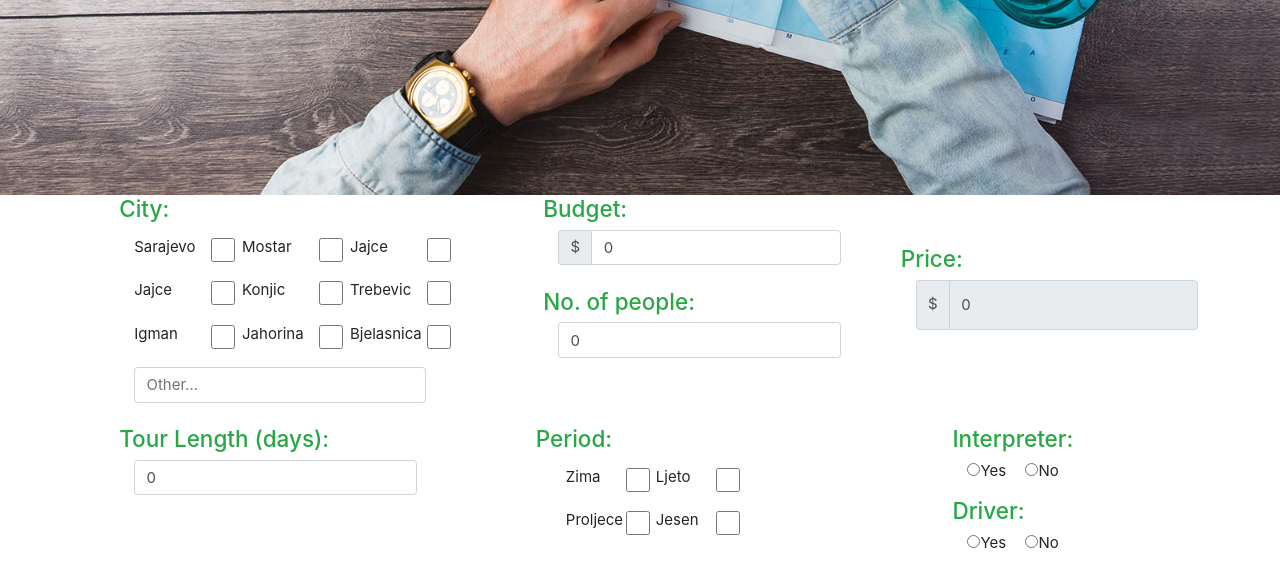
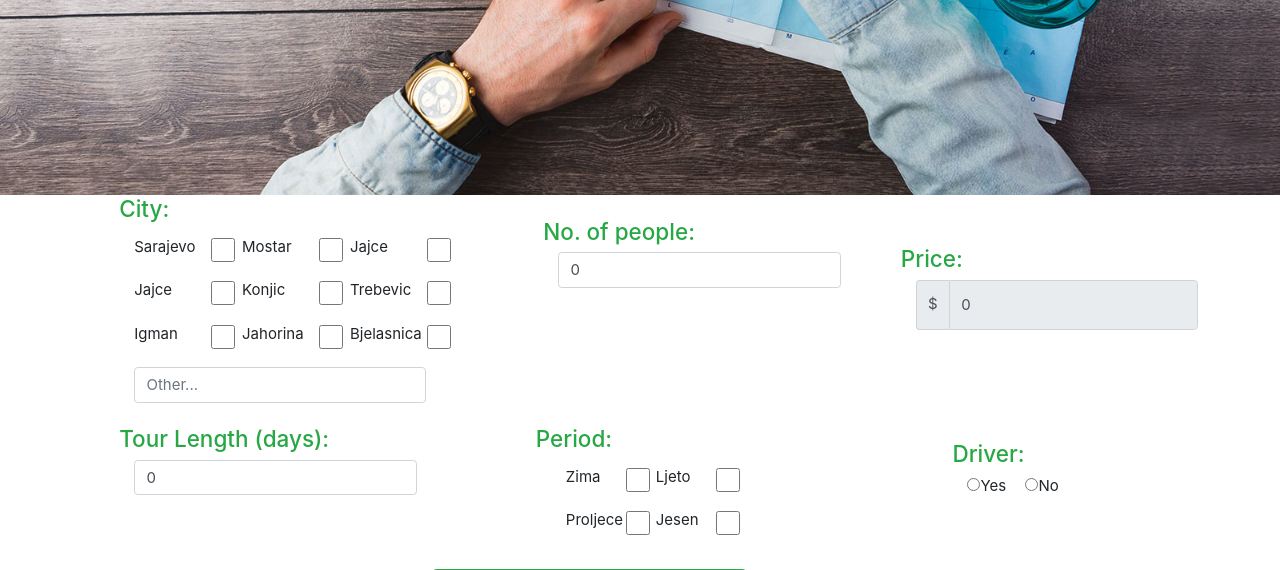
Before and after one commit to devAbu/btt, a PHP site: page /github/makeTour.php in a window 1280 px wide. Shown: the part 605-1175 px from the top of the page. Run offline with PHP 8.4, Linux system fonts and the light colour scheme; the visitor is signed in with stand-in values (Sample User, id 1); some libraries are stand-ins or nearby versions.

Commit message:
new todos

```diff
--- a/apartment.php
+++ b/apartment.php
@@ -5,6 +5,7 @@ session_start();
 <html lang="en">
 <!--TODO: vidjet da se uradi numTaken-->
 <!--TODO: vidjet da se uradi star rating-->
+<!--TODO: uradit feedback svakog apartmana-->
 <!--TODO: validaciju za datum -->
 <head>
   <meta charset="UTF-8">
@@ -111,6 +112,8 @@ label.error {
                 <i class="fab fa-facebook mr-2" aria-hidden="true"></i>Facebook</a>
         </div>
     </section>
+
+    <!--TODO: ubacit strelicu da ga odma prebaci na rezervaciju -->
 
     <section>
         <div class="row no-gutters">
--- a/feedback.php
+++ b/feedback.php
@@ -1,5 +1,6 @@
 <!--TODO: bolju stranicu uradit (kada user nije logovan)-->
 <!--TODO: malo bolji feed, myb ocjenu ubacit -->
+<!--TODO: skontat obacit feedback za vozaca-->
 <?php
 session_start();
 ?>
--- a/index.php
+++ b/index.php
@@ -1,4 +1,7 @@
 <!--TODO: porpavit responsive za hotels-->
+<!--TODO: smanjit prvi slideshow -->
+<!--TODO: Napravit slideshow za aktivnosti koje nudimo -->
+<!--TODO: dodat hotel -->
 <?php
 session_start();
 ?>
--- a/makeTour.php
+++ b/makeTour.php
@@ -1,4 +1,13 @@
-<!--TODO: uradit date -->
+<!--TODO: uradit date umjesto period-->
+<!--TODO: prave cijene ubacit -->
+<!--TODO: interpreter-a i budget izbacit iz baze-->
+<!--TODO: cijena se racuna * dani -->
+<!--TODO: footer malo spustit -->
+<!--TODO: CIjena ide na kraju -->
+<!--TODO: kad request-a pitat ga da li zeli hotel, apartman il auto...ako hoce da odredjenu ga stranicu bacit -->
+<!--TODO: broj starih/mladjih osoba -->
+
+
 <?php
 session_start();
 ?>
@@ -113,6 +122,8 @@ label.error {
         </div>
     </section>
 
+    <!--TODO: ubacit strelicu da ga odma prebaci na rezervaciju -->
+
     <section>
      <?php
     if (isset($_SESSION["email"])) {
@@ -169,14 +180,14 @@ label.error {
                 </div>
                 <div class="col-12 offset-1 mr-md-5 mr-lg-0 col-md-5 col-lg-3 col-sm-5 ml-lg-2 offset-sm-3 offset-md-0 mt-sm-3 mt-md-0">
                     <div class="row">
-                        <div class="col-sm-12 col-10">
+                        <!-- <div class="col-sm-12 col-10">
                             <h4 class="text-success">Budget:</h4>
                             <div class="input-group ml-3">
                                 <span class="input-group-addon">$</span>
                                 <input type="number" id="budget" onchange="price()" name="budget" value="0" min="0" step="10"  max="8999" class="form-control currency"
                                 />
                             </div>
-                        </div>
+                        </div>-->
                         <div class="col-sm-12 col-10 mt-4">
                             <h4 class="text-success">No. of people:</h4>
 
@@ -228,11 +239,11 @@ label.error {
                        </div>
                 </div>
                 <div class="col-8 offset-1  offset-md-0 col-md-5 offset-sm-3 col-lg-3 offset-lg-1 mt-4">
-                    <h4 class="text-success">Interpreter:</h4>
+                    <!--<h4 class="text-success">Interpreter:</h4>
 
                     <input type="radio"  id="yes" onclick="price()" name="interpreter" class="ml-3" />Yes
                     <input type="radio" id="no" onclick="price()" name="interpreter" class="ml-3" />No
-
+                    -->
                      <h4 class="text-success mt-3">Driver:</h4>
 
                     <input type="radio"  id="driverYes" onclick="price()" name="driver" class="ml-3" />Yes
--- a/myCart.php
+++ b/myCart.php
@@ -1,3 +1,4 @@
+<!--TODO: na delete pitat user-a jel siguran-->
 <?php
 session_start();
 ?>
--- a/rent.php
+++ b/rent.php
@@ -5,6 +5,7 @@ session_start();
 <html lang="en">
 <!--TODO: vidjet da se uradi numTaken-->
 <!--TODO: vidjet da se uradi star rating-->
+<!--TODO: uradit feedback svakog auta-->
 <!--TODO: uradit date validaciju-->
 
 <head>
@@ -111,6 +112,8 @@ label.error {
                 <i class="fab fa-facebook mr-2" aria-hidden="true"></i>Facebook</a>
         </div>
     </section>
+
+    <!--TODO: ubacit strelicu da ga odma prebaci na rezervaciju -->
 
     <section>
         <div class="row no-gutters">
--- a/tourPlans.php
+++ b/tourPlans.php
@@ -5,6 +5,7 @@ session_start();
 <html lang="en">
 <!--TODO: vidjet da se uradi numTaken-->
 <!--TODO: vidjet da se uradi star rating-->
+<!--TODO: uradit feedback svake ture-->
 
 <!-- TODO: uradit opsirniji description svake ture -->
 <!--TODO: uradit date validaciju -->
@@ -113,6 +114,8 @@ label.error {
         </div>
     </section>
 
+    <!--TODO: ubacit strelicu da ga odma prebaci na rezervaciju -->
+
     <section>
         <div class="row no-gutters">
             <div class="col-sm-5 col-10 offset-2">
@@ -128,7 +131,7 @@ label.error {
                 </button>
             </div>-->
             <div class="col-2 offset-3 offset-sm-0">
-                <button id="makeTour" onclick="window.open('makeTour.php');" class="btn btn-warning my-2  ml-sm-4" style="width:200px;">
+                <button id="makeTour" onclick="window.open('makeTour.php', '_self');" class="btn btn-warning my-2  ml-sm-4" style="width:200px;">
                     <i class="fa fa-paper-plane mr-2"></i>
                     Make Own Tour
                 </button>
```
